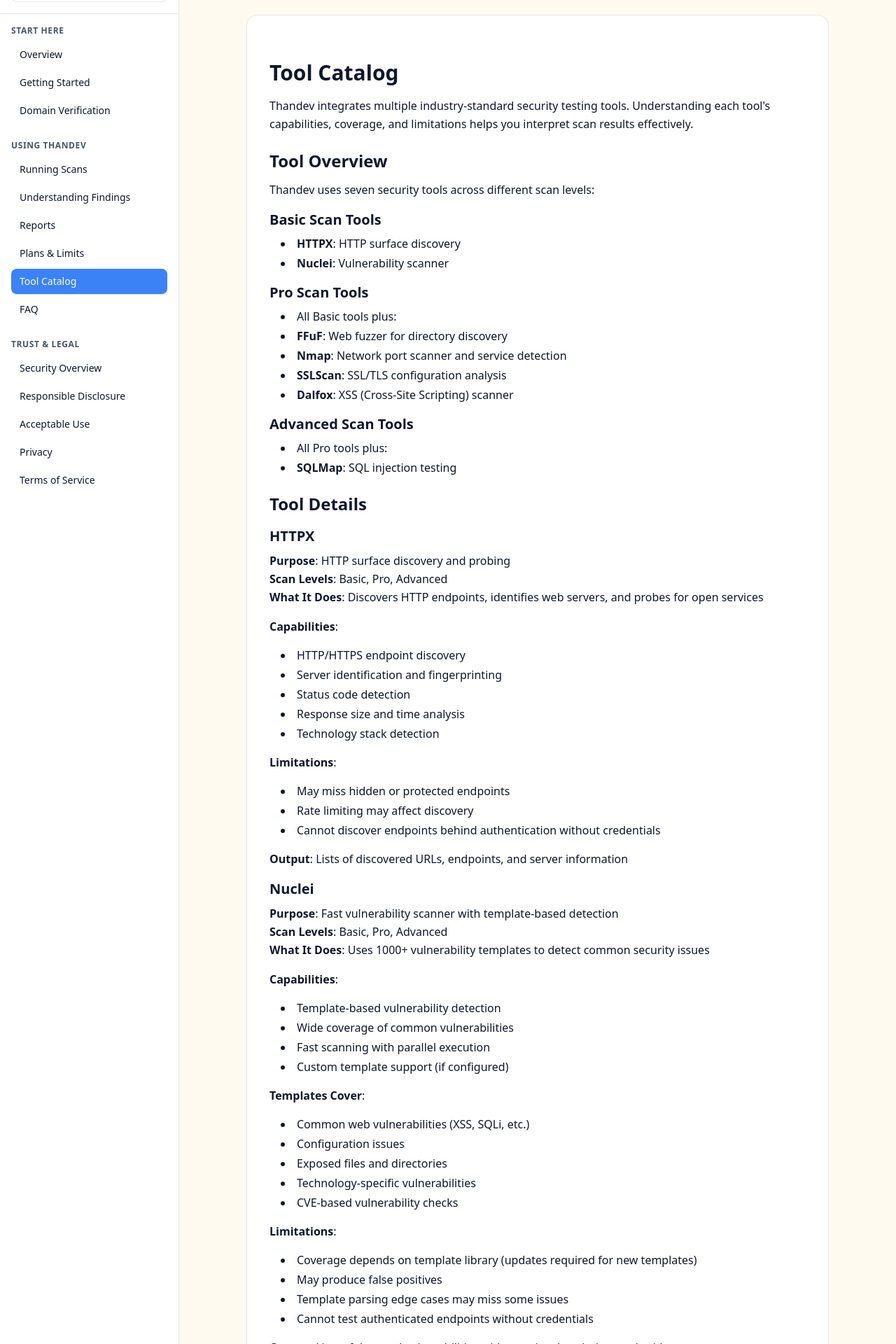
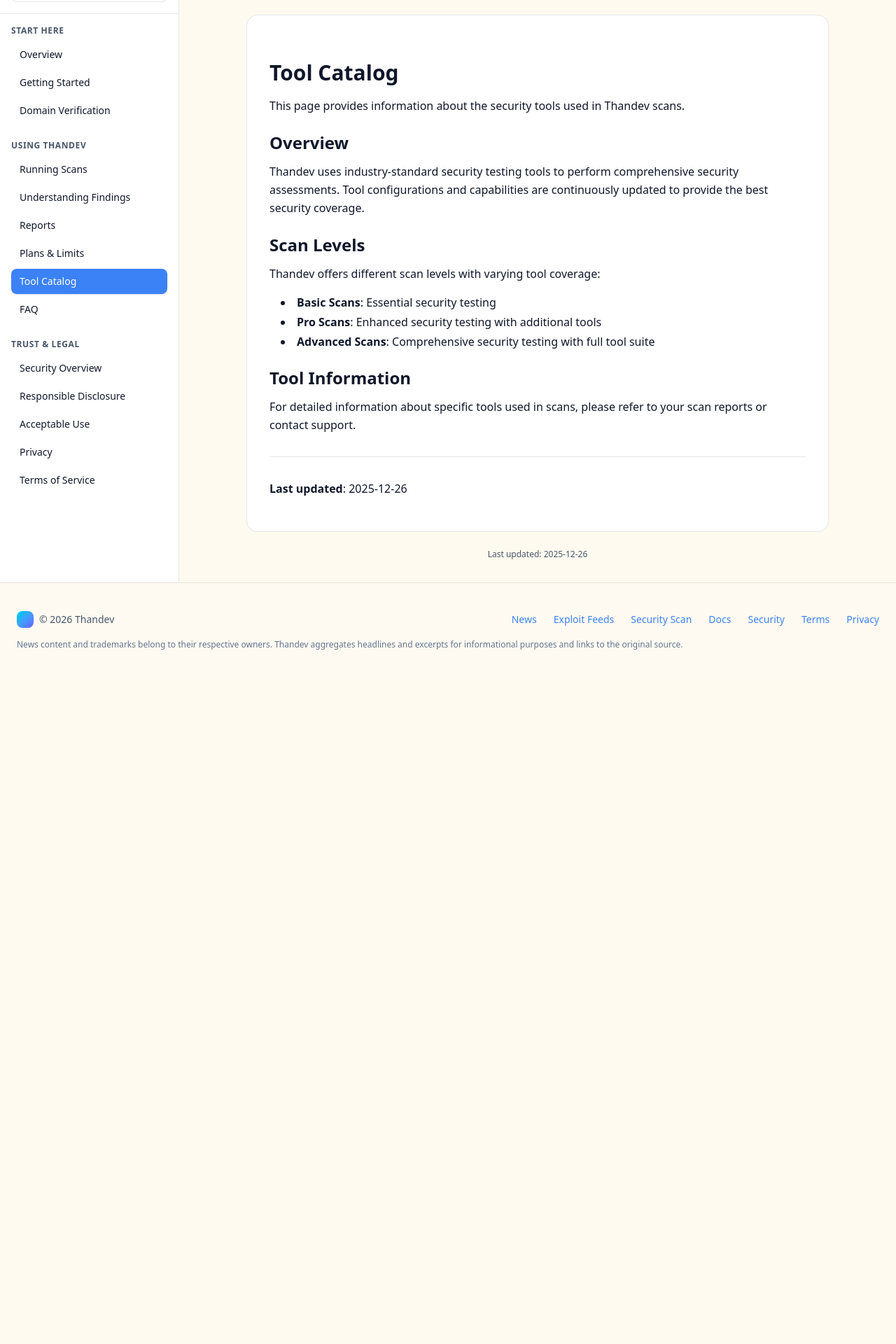
Before and after one commit to Ashwaaahere/thandev, a Next.js app in the folder frontend/: page /docs/tool-catalog in a window 1280 px wide. Shown: the part 160-2080 px from the top of the page at 70% size. After the commit the page ends 1129 px from the top, so only its background shows below. Built offline with nearby package versions, Linux system fonts and the light colour scheme.

Commit message:
Remove all tool details from tool-catalog documentation page
- Removed ffuf and all other tool descriptions (HTTPX, Nuclei, Nmap, SSLScan, Dalfox, SQLMap)
- Removed tool execution details, capabilities, limitations, and FAQ sections
- Simplified page to basic overview structure

```diff
--- a/frontend/app/docs/tool-catalog/page.tsx
+++ b/frontend/app/docs/tool-catalog/page.tsx
@@ -10,284 +10,23 @@ export const metadata: Metadata = {
 
 const mdxContent = `# Tool Catalog
 
-Thandev integrates multiple industry-standard security testing tools. Understanding each tool's capabilities, coverage, and limitations helps you interpret scan results effectively.
+This page provides information about the security tools used in Thandev scans.
 
-## Tool Overview
+## Overview
 
-Thandev uses seven security tools across different scan levels:
+Thandev uses industry-standard security testing tools to perform comprehensive security assessments. Tool configurations and capabilities are continuously updated to provide the best security coverage.
 
-### Basic Scan Tools
+## Scan Levels
 
-- **HTTPX**: HTTP surface discovery
-- **Nuclei**: Vulnerability scanner
+Thandev offers different scan levels with varying tool coverage:
 
-### Pro Scan Tools
+- **Basic Scans**: Essential security testing
+- **Pro Scans**: Enhanced security testing with additional tools
+- **Advanced Scans**: Comprehensive security testing with full tool suite
 
-- All Basic tools plus:
-- **FFuF**: Web fuzzer for directory discovery
-- **Nmap**: Network port scanner and service detection
-- **SSLScan**: SSL/TLS configuration analysis
-- **Dalfox**: XSS (Cross-Site Scripting) scanner
+## Tool Information
 
-### Advanced Scan Tools
-
-- All Pro tools plus:
-- **SQLMap**: SQL injection testing
-
-## Tool Details
-
-### HTTPX
-
-**Purpose**: HTTP surface discovery and probing
-**Scan Levels**: Basic, Pro, Advanced
-**What It Does**: Discovers HTTP endpoints, identifies web servers, and probes for open services
-
-**Capabilities**:
-- HTTP/HTTPS endpoint discovery
-- Server identification and fingerprinting
-- Status code detection
-- Response size and time analysis
-- Technology stack detection
-
-**Limitations**:
-- May miss hidden or protected endpoints
-- Rate limiting may affect discovery
-- Cannot discover endpoints behind authentication without credentials
-
-**Output**: Lists of discovered URLs, endpoints, and server information
-
-### Nuclei
-
-**Purpose**: Fast vulnerability scanner with template-based detection
-**Scan Levels**: Basic, Pro, Advanced
-**What It Does**: Uses 1000+ vulnerability templates to detect common security issues
-
-**Capabilities**:
-- Template-based vulnerability detection
-- Wide coverage of common vulnerabilities
-- Fast scanning with parallel execution
-- Custom template support (if configured)
-
-**Templates Cover**:
-- Common web vulnerabilities (XSS, SQLi, etc.)
-- Configuration issues
-- Exposed files and directories
-- Technology-specific vulnerabilities
-- CVE-based vulnerability checks
-
-**Limitations**:
-- Coverage depends on template library (updates required for new templates)
-- May produce false positives
-- Template parsing edge cases may miss some issues
-- Cannot test authenticated endpoints without credentials
-
-**Output**: Lists of detected vulnerabilities with severity, description, and evidence
-
-### FFuF (Fuzz Faster U Fuzz)
-
-**Purpose**: Web fuzzer for directory and file discovery
-**Scan Levels**: Pro, Advanced
-**What It Does**: Discovers hidden directories and files by fuzzing common paths
-
-**Capabilities**:
-- Directory and file discovery
-- Parameter fuzzing
-- Custom wordlist support (if configured)
-- Fast parallel fuzzing
-- Response filtering and analysis
-
-**Limitations**:
-- Effectiveness depends on wordlist quality
-- May miss non-standard paths
-- Can be noisy and produce many false positives
-- Protected directories may not be discovered without authentication
-
-**Output**: Lists of discovered directories and files with status codes and sizes
-
-### Nmap
-
-**Purpose**: Network port scanner and service detection
-**Scan Levels**: Pro, Advanced
-**What It Does**: Discovers open ports and identifies running services
-
-**Capabilities**:
-- Port scanning (TCP/UDP)
-- Service version detection
-- Operating system detection (if permitted)
-- Script-based vulnerability scanning (limited)
-- Network topology mapping
-
-**Limitations**:
-- May be blocked by firewalls or rate limiting
-- Slower than web-focused tools
-- Cannot scan targets behind strict firewalls
-- Some scans may trigger security alerts
-
-**Output**: Lists of open ports, services, versions, and potential vulnerabilities
-
-### SSLScan
-
-**Purpose**: SSL/TLS configuration analysis
-**Scan Levels**: Pro, Advanced
-**What It Does**: Analyzes SSL/TLS configurations for security issues
-
-**Capabilities**:
-- SSL/TLS version detection
-- Cipher suite analysis
-- Certificate validation checks
-- Weak cipher detection
-- Protocol support analysis
-
-**Limitations**:
-- Only tests SSL/TLS endpoints
-- May not catch all configuration issues
-- Certificate validation may vary by client
-- Some findings may be informational only
-
-**Output**: SSL/TLS configuration details, vulnerabilities, and recommendations
-
-### Dalfox
-
-**Purpose**: XSS (Cross-Site Scripting) vulnerability scanner
-**Scan Levels**: Pro, Advanced
-**What It Does**: Specifically targets XSS vulnerabilities in web applications
-
-**Capabilities**:
-- XSS vulnerability detection
-- Parameter-based XSS testing
-- Multiple XSS payload testing
-- Bypass technique testing
-
-**Limitations**:
-- Focuses only on XSS vulnerabilities
-- May miss context-specific XSS issues
-- False positives possible with complex applications
-- Cannot test authenticated endpoints without credentials
-
-**Output**: Lists of detected XSS vulnerabilities with payloads and evidence
-
-### SQLMap
-
-**Purpose**: SQL injection vulnerability testing
-**Scan Levels**: Advanced only
-**What It Does**: Tests for SQL injection vulnerabilities using various techniques
-
-**Capabilities**:
-- SQL injection detection
-- Database fingerprinting
-- Data extraction (if vulnerable and permitted)
-- Multiple injection point testing
-- Bypass technique testing
-
-**Limitations**:
-- Most aggressive tool—may trigger security alerts
-- Can be slow on complex applications
-- May produce false positives
-- Cannot test authenticated endpoints without credentials
-- Some protections (WAF, rate limiting) may block testing
-
-**Output**: SQL injection vulnerabilities, database information (if accessible), and exploitation details
-
-## Tool Execution
-
-### Execution Order
-
-Tools execute in a specific sequence:
-
-1. **HTTPX**: Discovers endpoints first
-2. **Nuclei**: Scans discovered endpoints for vulnerabilities
-3. **FFuF**: Discovers directories and files (Pro/Advanced)
-4. **Nmap**: Scans network ports (Pro/Advanced)
-5. **SSLScan**: Analyzes SSL/TLS configurations (Pro/Advanced)
-6. **Dalfox**: Tests for XSS vulnerabilities (Pro/Advanced)
-7. **SQLMap**: Tests for SQL injection (Advanced only)
-
-### Parallel vs Sequential
-
-- Tools execute **sequentially** (one after another)
-- Individual tools may use parallel execution internally
-- Scan completion time depends on tool execution order
-
-### Tool Failures
-
-If a tool fails:
-- Scan continues with remaining tools
-- Partial findings from successful tools are available
-- Failed tool details are logged in scan results
-- Scan may complete with partial results
-
-## Tool Output Parsing
-
-### Finding Ingestion
-
-Tool outputs are parsed to extract findings:
-- **Structured Parsing**: Tools with structured output (JSON) are parsed directly
-- **Text Parsing**: Tools with text output require parsing logic
-- **Edge Cases**: Some tool outputs may not parse perfectly
-
-### Known Parsing Limitations
-
-- **Tool Parsing Edge Cases**: Some findings may not be extracted correctly
-- **Format Variations**: Tool output format changes may affect parsing
-- **Error Handling**: Malformed tool output may skip findings
-- **False Positives**: Parsing may misinterpret tool output
-
-**Note**: If you notice missing findings, check scan logs for parsing errors or contact support.
-
-## Coverage Gaps
-
-### What Tools Don't Cover
-
-Tools have limitations and may not detect:
-- **Business Logic Vulnerabilities**: Application-specific logic flaws
-- **Authentication Bypasses**: Without credentials, authenticated vulnerabilities may be missed
-- **Session Management Issues**: Complex session-related vulnerabilities
-- **Race Conditions**: Timing-based vulnerabilities
-- **Client-Side Vulnerabilities**: Some client-side issues may not be fully tested
-
-### Complementary Testing
-
-Thandev tools complement but don't replace:
-- Manual penetration testing
-- Code reviews
-- Security architecture reviews
-- Compliance audits
-- Bug bounty programs
-
-## Key Points
-
-- Seven tools: HTTPX, Nuclei, FFuF, Nmap, SSLScan, Dalfox, SQLMap
-- Tools execute sequentially in a specific order
-- Each tool has specific capabilities and limitations
-- Tool output parsing may have edge cases
-- Tools don't cover all vulnerability types (e.g., business logic)
-- Tool effectiveness depends on target characteristics and configuration
-
-## FAQ
-
-**Q: Can I customize tool configurations?**
-A: Not currently. Tools use default configurations optimized for general use cases.
-
-**Q: Why aren't some vulnerabilities detected?**
-A: Tools have limitations. Some vulnerabilities require manual testing, credentials, or specialized techniques.
-
-**Q: Can I add custom Nuclei templates?**
-A: Not currently. Thandev uses the default Nuclei template library.
-
-**Q: Do tools test authenticated endpoints?**
-A: Not currently. Tools test public endpoints only. Authenticated testing requires credentials (not currently supported).
-
-**Q: Why does SQLMap only run in Advanced scans?**
-A: SQLMap is aggressive and can trigger security alerts. Advanced scans are for deep security assessments where this is appropriate.
-
-**Q: What if a tool fails during execution?**
-A: The scan continues with other tools. Partial findings from successful tools are available.
-
-**Q: How accurate are tool findings?**
-A: Tools are generally accurate but may produce false positives. Always verify findings before remediation.
-
-**Q: Can I see raw tool outputs?**
-A: Raw tool outputs may be available in Full Technical PDF reports. Check report contents for tool output sections.
+For detailed information about specific tools used in scans, please refer to your scan reports or contact support.
 
 ---
 
```
